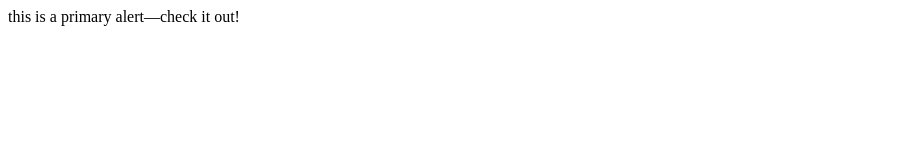
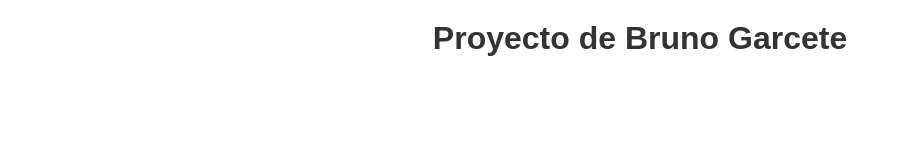
Before and after one commit to brunogarcete/brunogarcete.github.io, a plain HTML site: page index.html in a window 1280 px wide. Shown: the whole page, without its empty margins (0-901 px from the left). Drawn offline with Linux system fonts and the light colour scheme.

Commit message:
feat: add project files

```diff
--- a/index.html
+++ b/index.html
@@ -3,10 +3,10 @@
   <head>
     <meta charset="utf-8">
     <meta name="viewport" content="width=device-width, initial-scale=1">
-    <title>Bootstrap demo</title>
+    <title>Proyecto de Bruno Garcete</title>
+    <link rel="stylesheet" href="styles.css">
   </head>
   <body>
-		this is a primary alert—check it out!
-	</div>
+	  <h1 class="titulo">Proyecto de Bruno Garcete</h1>
   </body>
 </html>
--- /dev/null
+++ b/styles.css
@@ -0,0 +1,6 @@
+.titulo {
+    text-align: center;
+    color: #333;
+    font-family: Arial, sans-serif;
+    margin-top: 20px;
+}
```
